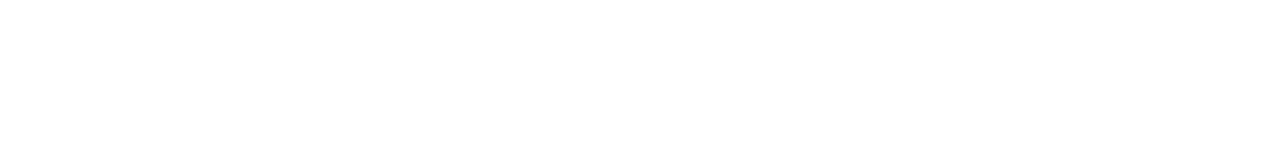
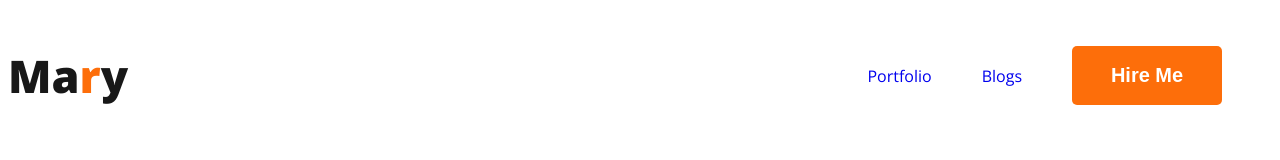
Before and after one commit to aj611213/Web-Developer-Portfolio, a plain HTML site: page index.html in a window 1280 px wide. Drawn offline with nearby package versions, Linux system fonts and the light colour scheme.

Commit message:
header and menu button created

```diff
--- a/index.html
+++ b/index.html
@@ -4,9 +4,36 @@
     <meta charset="UTF-8">
     <meta name="viewport" content="width=device-width, initial-scale=1.0">
     <title>Web Developer Portfolio</title>
+    <link rel="preconnect" href="https://fonts.googleapis.com">
+    <link rel="preconnect" href="https://fonts.gstatic.com" crossorigin>
+    <link href="https://fonts.googleapis.com/css2?family=Open+Sans:wght@400;500;600;700;800&display=swap" rel="stylesheet">
     <link rel="stylesheet" href="./style.css">
 </head>
 <body>
+    <header>
+        <nav>
+            <h2 class="nav-title">Ma<span class="text-primary">r</span>y</h2>
+            <ul>
+                <li><a href="#">Portfolio</a></li>
+                <li><a href="#">Blogs</a></li>
+                <li><button class="primary-btn">Hire Me</button></li>
+            </ul>
+        </nav>
+    </header>
+
+
+
+
+
+
+
+
+
+
+
+
+
+
 
 </body>
 </html>
--- a/style.css
+++ b/style.css
@@ -0,0 +1,45 @@
+body {
+    font-family: 'Open Sans', sans-serif;
+}
+
+/* Shared Style */
+.text-primary {
+    color: #FD6E0A;
+    font-size: 45px;
+    font-weight: 800;
+}
+
+.primary-btn {
+    border-radius: 5px;
+    background: #FD6E0A;
+    width: 150px;
+    padding: 18px 35px;
+    border: none;
+    font-size: 20px;
+    color: #fff;
+    font-weight: 700;
+}
+
+nav {
+    display: flex;
+    align-items: center;
+    justify-content: space-between;
+}
+
+.nav-title {
+    color: var(--Dark-01, #181818);
+    font-size: 45px;
+    font-weight: 800;
+
+}
+nav > ul{
+    display: flex;
+    align-items: center;
+    list-style-type: none;
+}
+nav li{
+    margin-right: 50px;
+}
+nav a{
+    text-decoration: none;
+}
```
